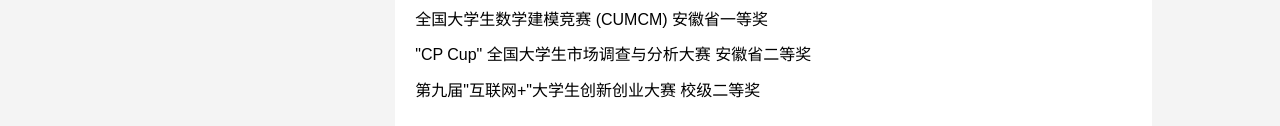
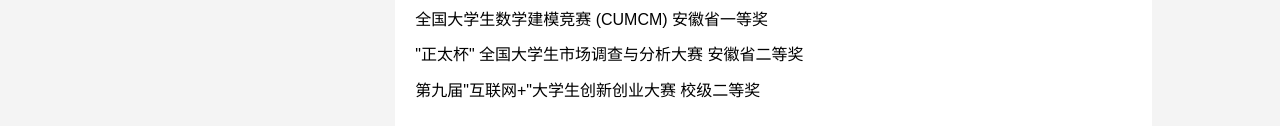
Before and after one commit to 141acheng/Zhicheng-Shao.github.io, a plain HTML site: page index.html in a window 1280 px wide. Shown: the part 1173-1299 px from the top of the page. Drawn offline with Linux system fonts and the light colour scheme.

Commit message:
Update index.html

```diff
--- a/index.html
+++ b/index.html
@@ -65,7 +65,7 @@
                 <ul>
                     <li>美国大学生数学建模竞赛 (MCM) 荣誉奖</li>
                     <li>全国大学生数学建模竞赛 (CUMCM) 安徽省一等奖</li>
-                    <li>"CP Cup" 全国大学生市场调查与分析大赛 安徽省二等奖</li>
+                    <li>"正太杯" 全国大学生市场调查与分析大赛 安徽省二等奖</li>
                     <li>第九届"互联网+"大学生创新创业大赛 校级二等奖</li>
                 </ul>
             </section>
```
